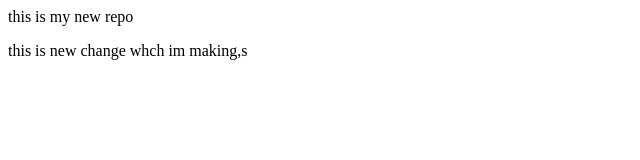
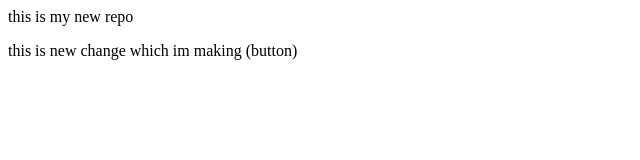
Before and after one commit to SnigdhaGundoji/localrepo, a plain HTML site: page index.html in a window 1280 px wide. Shown: the full height of the page, 0-640 px from the left. Drawn offline with Linux system fonts and the light colour scheme.

```diff
--- a/index.html
+++ b/index.html
@@ -2,5 +2,5 @@
     this is my new repo
 </p>
 <p>
-    this is new change whch im making,s
+    this is new change which im making (button)
 </p>
```
